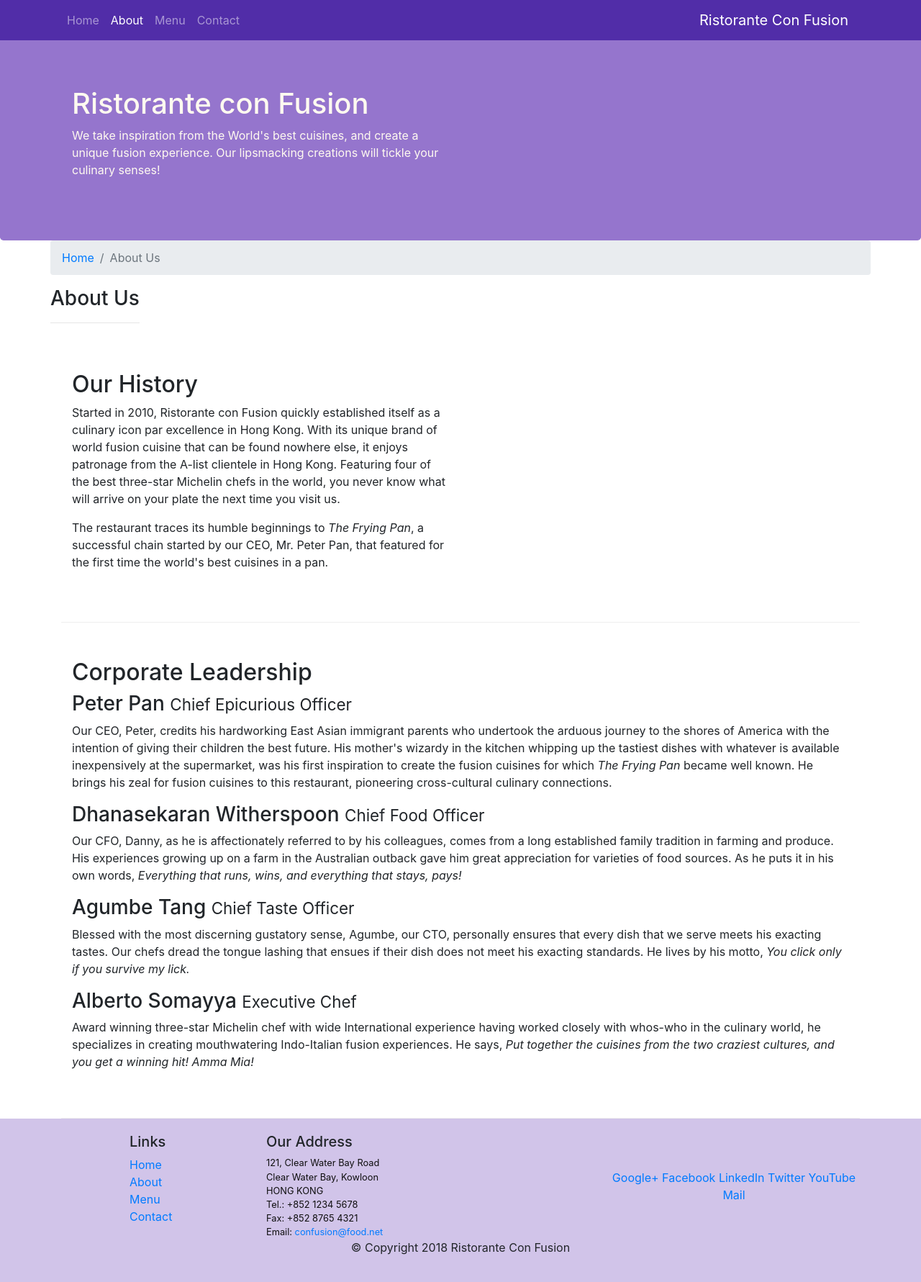
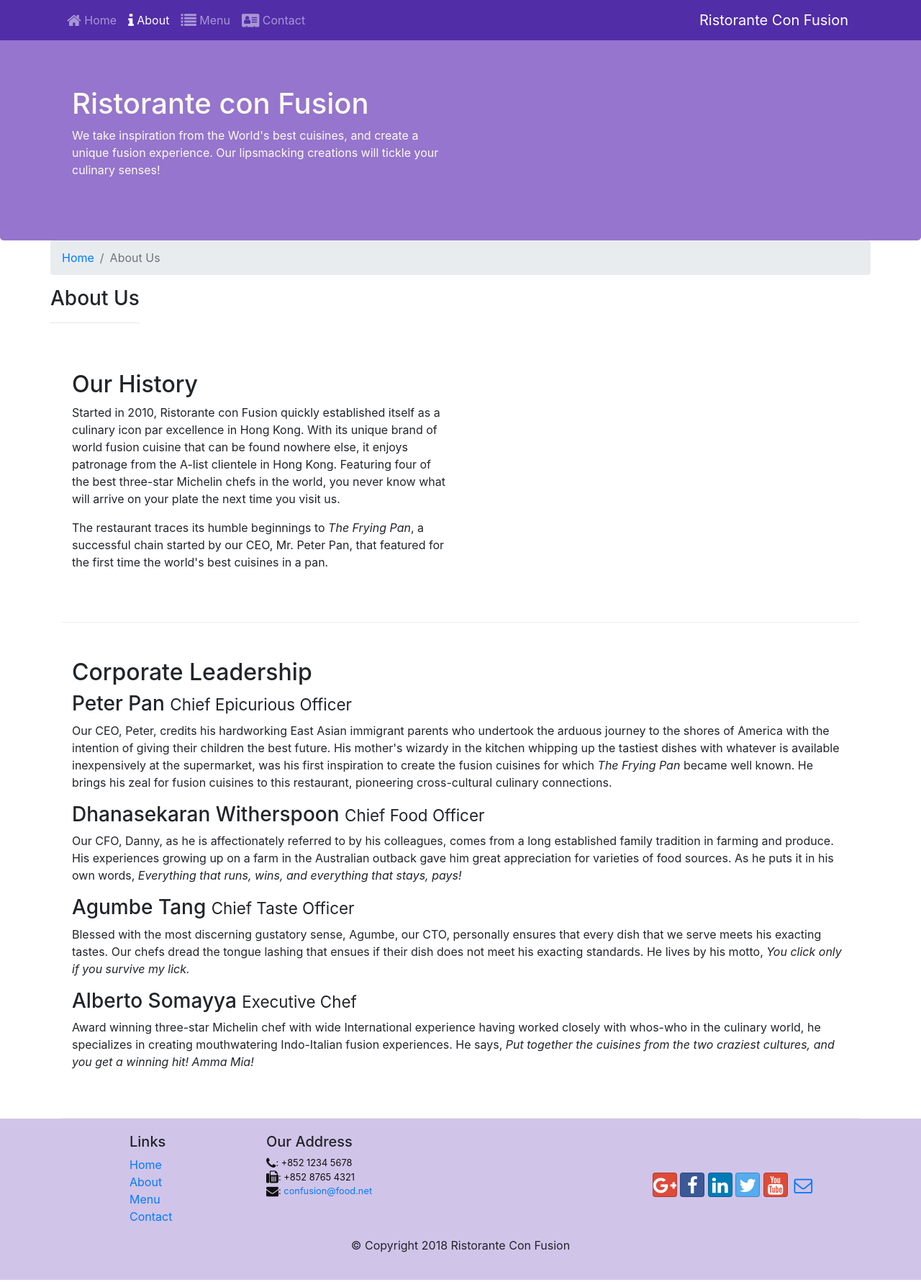
Before and after one commit to Aldanu/Bootstrap4-test, a website: page aboutus.html in a window 1280 px wide. Shown: the whole page at 72% size. Drawn offline with nearby package versions, Linux system fonts and the light colour scheme.

Commit message:
Icon Fonts

```diff
--- a/aboutus.html
+++ b/aboutus.html
@@ -7,6 +7,8 @@
     <meta http-equiv="x-ua-compatible" content="ie=edge">
     <link rel="stylesheet" href="node_modules/bootstrap/dist/css/bootstrap.min.css">
     <link rel="stylesheet" href="css/styles.css">
+    <link rel="stylesheet" href="node_modules/font-awesome/css/font-awesome.min.css">
+    <link rel="stylesheet" href="node_modules/bootstrap-social/bootstrap-social.css">
     <title>Ristorante Con Fusion: About Us</title>
 </head>
 
@@ -18,10 +20,10 @@
             </button>
             <div class="collapse navbar-collapse" id="Navbar">
                 <ul class="navbar-nav mr-auto">
-                    <li class="nav-item"><a class="nav-link" href="./index.html">Home</a></li>
-                    <li class="nav-item active"><a class="nav-link" href="#">About</a></li>
-                    <li class="nav-item"><a class="nav-link" href="#">Menu</a></li>
-                    <li class="nav-item"><a class="nav-link" href="#">Contact</a></li>
+                    <li class="nav-item"><a class="nav-link" href="./index.html"><span class="fa fa-home fa-lg"></span> Home</a></li>
+                    <li class="nav-item active"><a class="nav-link" href="#"><span class="fa fa-info fa-lg"></span> About</a></li>
+                    <li class="nav-item"><a class="nav-link" href="#"><span class="fa fa-list fa-lg"></span> Menu</a></li>
+                    <li class="nav-item"><a class="nav-link" href="#"><span class="fa fa-address-card fa-lg"></span> Contact</a></li>
                 </ul>
             </div>
             <a class="navbar-brand" href="#">Ristorante Con Fusion</a>
@@ -103,22 +105,22 @@
                 <div class="col-7 col-sm-5">
                     <h5>Our Address</h5>
                     <address>
-		              121, Clear Water Bay Road<br>
-		              Clear Water Bay, Kowloon<br>
-		              HONG KONG<br>
-		              Tel.: +852 1234 5678<br>
-		              Fax: +852 8765 4321<br>
-		              Email: <a href="mailto:confusion@food.net">confusion@food.net</a>
+                        <i class="fa fa-phone fa-lg"></i>: +852 1234 5678<br>
+                        <i class="fa fa-fax fa-lg"></i>: +852 8765 4321<br>
+                        <i class="fa fa-envelope fa-lg"></i>:
+                        <a href="mailto:confusion@food.net">confusion@food.net</a>
 		           </address>
                 </div>
                 <div class="col-12 col-sm-4 align-self-center">
                     <div class="text-center">
-                        <a href="http://google.com/+">Google+</a>
-                        <a href="http://www.facebook.com/profile.php?id=">Facebook</a>
-                        <a href="http://www.linkedin.com/in/">LinkedIn</a>
-                        <a href="http://twitter.com/">Twitter</a>
-                        <a href="http://youtube.com/">YouTube</a>
-                        <a href="mailto:">Mail</a>
+                        <div class="text-center">
+                            <a class="btn btn-social-icon btn-google" href="http://google.com/+"><i class="fa fa-google-plus"></i></a>
+                            <a class="btn btn-social-icon btn-facebook" href="http://www.facebook.com/profile.php?id="><i class="fa fa-facebook"></i></a>
+                            <a class="btn btn-social-icon btn-linkedin" href="http://www.linkedin.com/in/"><i class="fa fa-linkedin"></i></a>
+                            <a class="btn btn-social-icon btn-twitter" href="http://twitter.com/"><i class="fa fa-twitter"></i></a>
+                            <a class="btn btn-social-icon btn-google" href="http://youtube.com/"><i class="fa fa-youtube"></i></a>
+                            <a class="btn btn-social-icon" href="mailto:"><i class="fa fa-envelope-o"></i></a>
+                        </div>
                     </div>
                 </div>
            </div>
@@ -129,7 +131,9 @@
            </div>
         </div>
     </footer>
-
+    <script src="node_modules/jquery/dist/jquery.slim.min.js"></script>
+    <script src="node_modules/popper.js/dist/umd/popper.min.js"></script>
+    <script src="node_modules/bootstrap/dist/js/bootstrap.min.js"></script>
 </body>
 
 </html>
--- a/package.json
+++ b/package.json
@@ -15,6 +15,8 @@
   },
   "dependencies": {
     "bootstrap": "^4.0.0",
+    "bootstrap-social": "^5.1.1",
+    "font-awesome": "^4.7.0",
     "jquery": "^3.3.1",
     "popper.js": "^1.12.9"
   }
```
Also changed, not shown: index.html (+18 -16 lines), 1 other file.
